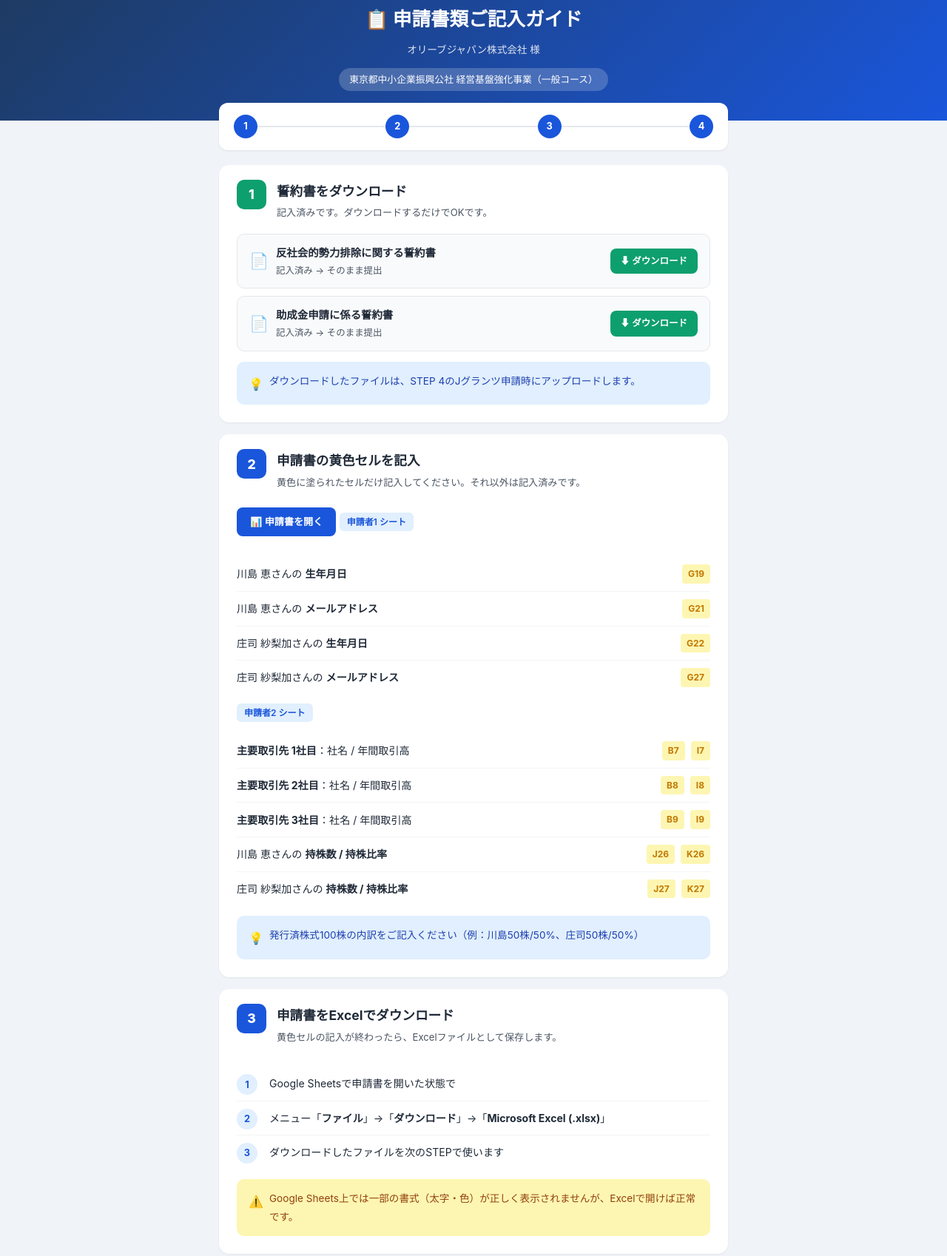
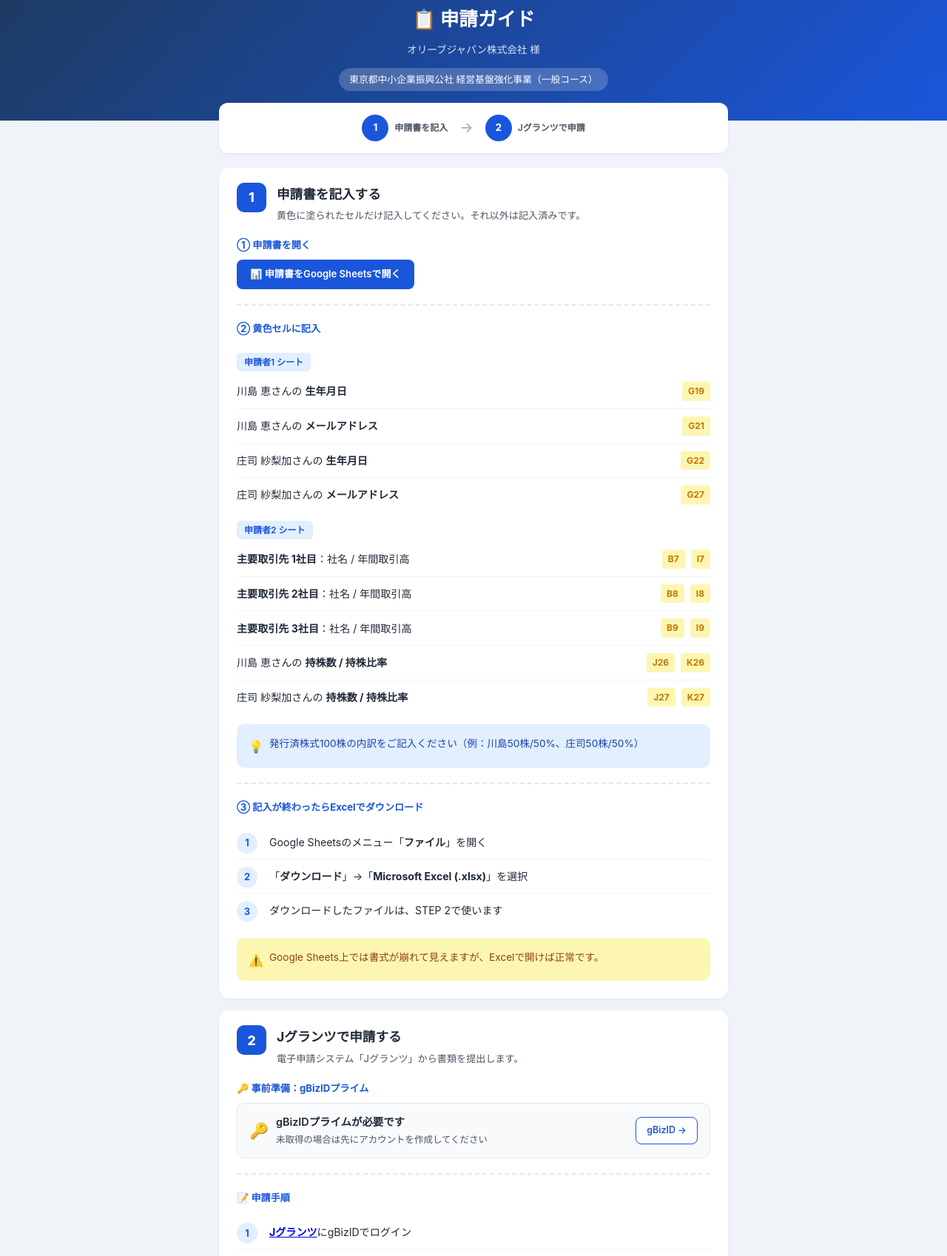
Before and after one commit to shota9616/kmst-olive-japan-guide, a plain HTML site: page index.html in a window 1280 px wide. Shown: the part 45-1743 px from the top of the page at 74% size. Drawn offline with Linux system fonts and the light colour scheme.

Commit message:
構成見直し: 2ステップに集約、クライアント目線で迷わない流れに

```diff
--- a/index.html
+++ b/index.html
@@ -18,7 +18,6 @@
             --gray-400: #9ca3af;
             --gray-600: #4b5563;
             --gray-800: #1f2937;
-            --gray-900: #111827;
             --red: #dc2626;
             --red-light: #fef2f2;
         }
@@ -52,25 +51,40 @@
         .progress-bar {
             background: white;
             border-radius: 12px;
-            padding: 16px 20px;
+            padding: 16px 24px;
             margin-bottom: 20px;
             box-shadow: 0 1px 3px rgba(0,0,0,0.08);
             display: flex;
             align-items: center;
-            gap: 16px;
+            justify-content: center;
+            gap: 0;
         }
-        .progress-steps { display: flex; align-items: center; gap: 0; flex: 1; }
+        .progress-step {
+            display: flex;
+            align-items: center;
+            gap: 0;
+        }
         .progress-dot {
-            width: 32px; height: 32px;
+            width: 36px; height: 36px;
             border-radius: 50%;
-            background: var(--gray-200);
-            color: var(--gray-400);
+            background: var(--primary);
+            color: white;
             display: flex; align-items: center; justify-content: center;
-            font-weight: 700; font-size: 0.8rem;
+            font-weight: 700; font-size: 0.85rem;
             flex-shrink: 0;
         }
-        .progress-dot.active { background: var(--primary); color: white; }
-        .progress-line { height: 2px; flex: 1; background: var(--gray-200); min-width: 12px; }
+        .progress-label {
+            font-size: 0.75rem;
+            font-weight: 600;
+            color: var(--gray-600);
+            margin-left: 8px;
+            white-space: nowrap;
+        }
+        .progress-arrow {
+            margin: 0 16px;
+            color: var(--gray-400);
+            font-size: 1.2rem;
+        }
 
         /* Cards */
         .card {
@@ -95,10 +109,25 @@
             font-weight: 800; font-size: 1.1rem;
             flex-shrink: 0;
         }
-        .card-num.green { background: var(--success); }
         .card-title { font-size: 1.1rem; font-weight: 700; margin-bottom: 2px; }
         .card-subtitle { font-size: 0.82rem; color: var(--gray-600); }
         .card-body { padding: 16px 24px 24px; }
+
+        /* Section divider inside card */
+        .section-divider {
+            border: none;
+            border-top: 2px dashed var(--gray-200);
+            margin: 20px 0;
+        }
+        .section-label {
+            font-size: 0.82rem;
+            font-weight: 700;
+            color: var(--primary);
+            margin-bottom: 8px;
+            display: flex;
+            align-items: center;
+            gap: 6px;
+        }
 
         /* File download row */
         .file-row {
@@ -137,7 +166,7 @@
         .btn-sm { padding: 6px 14px; font-size: 0.78rem; }
 
         /* Input fields list */
-        .input-table { width: 100%; margin-top: 12px; }
+        .input-table { width: 100%; }
         .input-row {
             display: flex;
             align-items: center;
@@ -227,7 +256,9 @@
             .hero h1 { font-size: 1.35rem; }
             .card-body { padding: 14px 18px 20px; }
             .file-row { flex-wrap: wrap; gap: 8px; }
-            .btn { width: 100%; justify-content: center; }
+            .file-row .btn { width: 100%; justify-content: center; }
+            .progress-label { display: none; }
+            .progress-arrow { margin: 0 10px; }
         }
     </style>
 </head>
@@ -235,7 +266,7 @@
 
 <!-- Hero -->
 <div class="hero">
-    <h1>📋 申請書類ご記入ガイド</h1>
+    <h1>📋 申請ガイド</h1>
     <p class="subtitle">オリーブジャパン株式会社 様</p>
     <div class="badge">東京都中小企業振興公社 経営基盤強化事業（一般コース）</div>
 </div>
@@ -244,63 +275,38 @@
 
     <!-- Progress -->
     <div class="progress-bar">
-        <div class="progress-steps">
-            <div class="progress-dot active">1</div>
-            <div class="progress-line"></div>
-            <div class="progress-dot active">2</div>
-            <div class="progress-line"></div>
-            <div class="progress-dot active">3</div>
-            <div class="progress-line"></div>
-            <div class="progress-dot active">4</div>
+        <div class="progress-step">
+            <div class="progress-dot">1</div>
+            <span class="progress-label">申請書を記入</span>
+        </div>
+        <span class="progress-arrow">→</span>
+        <div class="progress-step">
+            <div class="progress-dot">2</div>
+            <span class="progress-label">Jグランツで申請</span>
         </div>
     </div>
 
-    <!-- STEP 1: 誓約書ダウンロード -->
+    <!-- ============================================ -->
+    <!-- STEP 1: 申請書を記入する -->
+    <!-- ============================================ -->
     <div class="card">
         <div class="card-header">
-            <div class="card-num green">1</div>
+            <div class="card-num">1</div>
             <div>
-                <div class="card-title">誓約書をダウンロード</div>
-                <div class="card-subtitle">記入済みです。ダウンロードするだけでOKです。</div>
-            </div>
-        </div>
-        <div class="card-body">
-            <div class="file-row">
-                <span class="file-icon">📄</span>
-                <div class="file-info">
-                    <div class="file-name">反社会的勢力排除に関する誓約書</div>
-                    <div class="file-desc">記入済み → そのまま提出</div>
-                </div>
-                <a href="https://docs.google.com/spreadsheets/d/15IT8daOLuviOgPjUgbq2Em97J11_3HOf/export?format=xlsx" class="btn btn-green btn-sm">⬇ ダウンロード</a>
-            </div>
-            <div class="file-row">
-                <span class="file-icon">📄</span>
-                <div class="file-info">
-                    <div class="file-name">助成金申請に係る誓約書</div>
-                    <div class="file-desc">記入済み → そのまま提出</div>
-                </div>
-                <a href="https://docs.google.com/spreadsheets/d/1Z-L40oounkNoOuKH6W_S8Jx_xEgj5qu_/export?format=xlsx" class="btn btn-green btn-sm">⬇ ダウンロード</a>
-            </div>
-
-            <div class="alert alert-blue">
-                <span class="alert-icon">💡</span>
-                <div>ダウンロードしたファイルは、STEP 4のJグランツ申請時にアップロードします。</div>
-            </div>
-        </div>
-    </div>
-
-    <!-- STEP 2: 申請書の黄色セル記入 -->
-    <div class="card">
-        <div class="card-header">
-            <div class="card-num">2</div>
-            <div>
-                <div class="card-title">申請書の黄色セルを記入</div>
+                <div class="card-title">申請書を記入する</div>
                 <div class="card-subtitle">黄色に塗られたセルだけ記入してください。それ以外は記入済みです。</div>
             </div>
         </div>
         <div class="card-body">
 
-            <a href="https://docs.google.com/spreadsheets/d/1mlQMJBNqBqzMcV7mjrDAU-tRyL8WvsDn/edit" target="_blank" class="btn btn-primary" style="margin-bottom: 16px;">📊 申請書を開く</a>
+            <!-- 開くボタン -->
+            <div class="section-label">① 申請書を開く</div>
+            <a href="https://docs.google.com/spreadsheets/d/1mlQMJBNqBqzMcV7mjrDAU-tRyL8WvsDn/edit" target="_blank" class="btn btn-primary">📊 申請書をGoogle Sheetsで開く</a>
+
+            <hr class="section-divider">
+
+            <!-- 記入項目 -->
+            <div class="section-label">② 黄色セルに記入</div>
 
             <div class="sheet-tag">申請者1 シート</div>
             <div class="input-table">
@@ -350,44 +356,40 @@
                 <span class="alert-icon">💡</span>
                 <div>発行済株式100株の内訳をご記入ください（例：川島50株/50%、庄司50株/50%）</div>
             </div>
-        </div>
-    </div>
 
-    <!-- STEP 3: DL -->
-    <div class="card">
-        <div class="card-header">
-            <div class="card-num">3</div>
-            <div>
-                <div class="card-title">申請書をExcelでダウンロード</div>
-                <div class="card-subtitle">黄色セルの記入が終わったら、Excelファイルとして保存します。</div>
-            </div>
-        </div>
-        <div class="card-body">
+            <hr class="section-divider">
+
+            <!-- DL手順 -->
+            <div class="section-label">③ 記入が終わったらExcelでダウンロード</div>
             <ol class="flow-list">
-                <li>Google Sheetsで申請書を開いた状態で</li>
-                <li>メニュー「<strong>ファイル</strong>」→「<strong>ダウンロード</strong>」→「<strong>Microsoft Excel (.xlsx)</strong>」</li>
-                <li>ダウンロードしたファイルを次のSTEPで使います</li>
+                <li>Google Sheetsのメニュー「<strong>ファイル</strong>」を開く</li>
+                <li>「<strong>ダウンロード</strong>」→「<strong>Microsoft Excel (.xlsx)</strong>」を選択</li>
+                <li>ダウンロードしたファイルは、STEP 2で使います</li>
             </ol>
 
             <div class="alert alert-yellow">
                 <span class="alert-icon">⚠️</span>
-                <div>Google Sheets上では一部の書式（太字・色）が正しく表示されませんが、Excelで開けば正常です。</div>
+                <div>Google Sheets上では書式が崩れて見えますが、Excelで開けば正常です。</div>
             </div>
         </div>
     </div>
 
-    <!-- STEP 4: Jグランツ申請 -->
+    <!-- ============================================ -->
+    <!-- STEP 2: Jグランツで申請する -->
+    <!-- ============================================ -->
     <div class="card">
         <div class="card-header">
-            <div class="card-num">4</div>
+            <div class="card-num">2</div>
             <div>
-                <div class="card-title">Jグランツで申請</div>
-                <div class="card-subtitle">電子申請システム「Jグランツ」から提出します。</div>
+                <div class="card-title">Jグランツで申請する</div>
+                <div class="card-subtitle">電子申請システム「Jグランツ」から書類を提出します。</div>
             </div>
         </div>
         <div class="card-body">
 
-            <div class="file-row" style="margin-bottom: 16px;">
+            <!-- gBizID -->
+            <div class="section-label">🔑 事前準備：gBizIDプライム</div>
+            <div class="file-row">
                 <span class="file-icon">🔑</span>
                 <div class="file-info">
                     <div class="file-name">gBizIDプライムが必要です</div>
@@ -396,32 +398,57 @@
                 <a href="https://gbiz-id.go.jp/" target="_blank" class="btn btn-outline btn-sm">gBizID →</a>
             </div>
 
+            <hr class="section-divider">
+
+            <!-- 申請手順 -->
+            <div class="section-label">📝 申請手順</div>
             <ol class="flow-list">
                 <li><a href="https://www.jgrants-portal.go.jp/" target="_blank"><strong>Jグランツ</strong></a>にgBizIDでログイン</li>
-                <li>「<strong>事業環境変化に対応した経営基盤強化事業</strong>」を検索</li>
+                <li>「<strong>事業環境変化に対応した経営基盤強化事業</strong>」で検索し、申請画面を開く</li>
                 <li>申請フォームに基本情報を入力（会社名・住所・代表者名など）</li>
-                <li>STEP 3でDLした<strong>申請書（.xlsx）</strong>をアップロード</li>
-                <li>STEP 1でDLした<strong>誓約書2通（.xlsx）</strong>をアップロード</li>
+                <li>STEP 1でダウンロードした<strong>申請書（.xlsx）</strong>をアップロード</li>
+                <li>下の<strong>誓約書2通</strong>をダウンロードしてアップロード</li>
                 <li>内容を確認し「<strong>申請</strong>」ボタンで送信 🎉</li>
             </ol>
 
+            <hr class="section-divider">
+
+            <!-- 誓約書DL -->
+            <div class="section-label">📄 誓約書のダウンロード（⑤で使います）</div>
+            <p style="font-size:0.82rem; color:var(--gray-600); margin-bottom:10px;">記入済みです。ダウンロードして、そのままJグランツにアップロードしてください。</p>
+
+            <div class="file-row">
+                <span class="file-icon">📄</span>
+                <div class="file-info">
+                    <div class="file-name">反社会的勢力排除に関する誓約書</div>
+                    <div class="file-desc">記入済み</div>
+                </div>
+                <a href="https://docs.google.com/spreadsheets/d/15IT8daOLuviOgPjUgbq2Em97J11_3HOf/export?format=xlsx" class="btn btn-green btn-sm">⬇ ダウンロード</a>
+            </div>
+            <div class="file-row">
+                <span class="file-icon">📄</span>
+                <div class="file-info">
+                    <div class="file-name">助成金申請に係る誓約書</div>
+                    <div class="file-desc">記入済み</div>
+                </div>
+                <a href="https://docs.google.com/spreadsheets/d/1Z-L40oounkNoOuKH6W_S8Jx_xEgj5qu_/export?format=xlsx" class="btn btn-green btn-sm">⬇ ダウンロード</a>
+            </div>
+
             <div class="alert alert-yellow">
                 <span class="alert-icon">⚠️</span>
-                <div>Jグランツの入力項目と申請書Excelの内容は<strong>一致させてください</strong>。不一致があると差し戻しになります。</div>
+                <div>Jグランツの入力項目と申請書の内容は<strong>一致させてください</strong>。不一致があると差し戻しになります。</div>
             </div>
 
             <div class="alert alert-blue">
                 <span class="alert-icon">📎</span>
-                <div><strong>書類審査を通過した場合のみ</strong>、以下の書類を追加提出します（申請時点では不要）：<br>
-                ・履歴事項全部証明書（発行3ヶ月以内）<br>
-                ・納税証明書（法人事業税・法人都民税）<br>
-                ・決算書（損益計算書）<br>
-                ・見積書 ／ 相見積書</div>
+                <div><strong>書類審査を通過した場合のみ</strong>、追加書類の提出があります（申請時点では不要です）。</div>
             </div>
         </div>
     </div>
 
+    <!-- ============================================ -->
     <!-- スケジュール -->
+    <!-- ============================================ -->
     <div class="card">
         <div class="card-header">
             <div class="card-num" style="background: var(--gray-800);">📅</div>
@@ -432,8 +459,8 @@
         <div class="card-body">
             <div class="schedule">
                 <div class="schedule-row">
-                    <div class="schedule-label">申請期間</div>
-                    <div class="schedule-val">〜 令和8年3月31日（月）17:00</div>
+                    <div class="schedule-label">申請期限</div>
+                    <div class="schedule-val"><strong>令和8年3月31日（月）17:00</strong></div>
                 </div>
                 <div class="schedule-row">
                     <div class="schedule-label">書類審査</div>
@@ -451,21 +478,20 @@
 
             <div class="alert alert-red">
                 <span class="alert-icon">🚨</span>
-                <div><strong>交付決定前の発注・契約は絶対NG</strong>です。交付決定通知を受けてから業者に発注してください。</div>
+                <div><strong>交付決定前の発注・契約は絶対にできません。</strong>交付決定通知を受けてから業者に発注してください。</div>
             </div>
         </div>
     </div>
 
     <!-- お問い合わせ -->
     <div class="card">
-        <div class="card-header">
+        <div class="card-header" style="padding-bottom: 20px;">
             <div class="card-num" style="background: var(--gray-400);">💬</div>
             <div>
                 <div class="card-title">ご不明点</div>
                 <div class="card-subtitle">ご質問がございましたら、担当の鎌倉までお気軽にご連絡ください。</div>
             </div>
         </div>
-        <div class="card-body" style="padding-top: 0;"></div>
     </div>
 
 </div>
```
